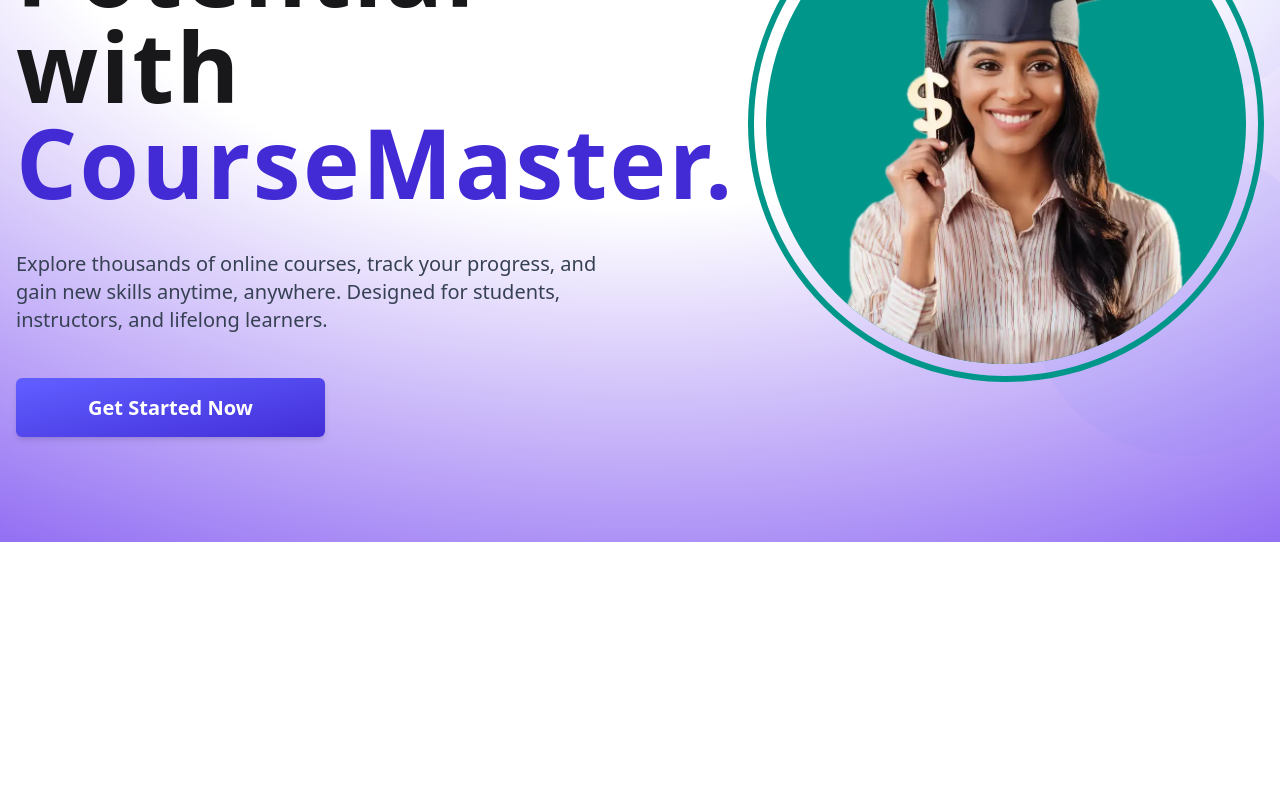
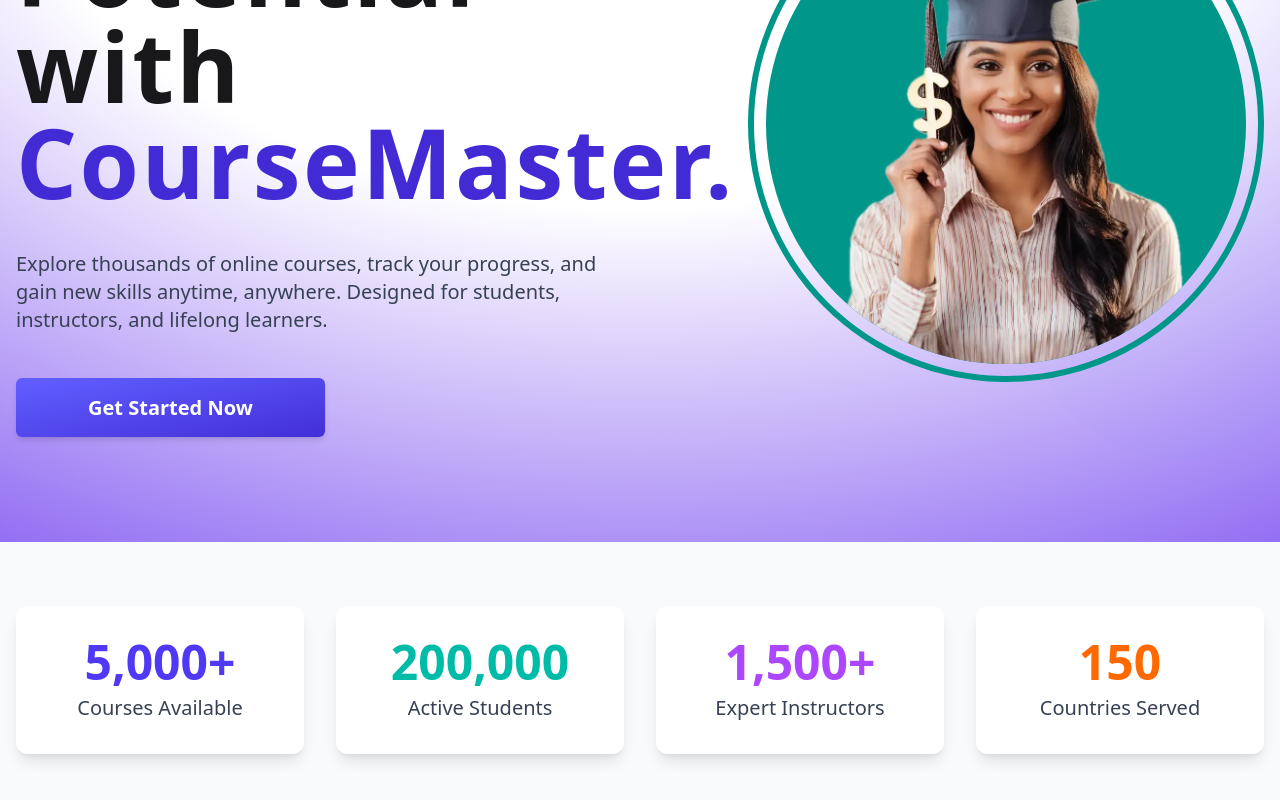
Before and after one commit to ashikurahman1/course-master, a React (Vite) app: page / in a window 1280 px wide. Shown: the part 366-1166 px from the top of the page. Before the commit the page ends 908 px from the top, so only its background shows below. Built offline with nearby package versions, Linux system fonts and the light colour scheme.

Commit message:
add: stats section

```diff
--- a/package.json
+++ b/package.json
@@ -12,9 +12,12 @@
   "dependencies": {
     "@tailwindcss/vite": "^4.1.17",
     "daisyui": "^5.5.5",
+    "framer-motion": "^12.23.25",
     "react": "^19.2.0",
     "react-burger-menu": "^3.1.0",
+    "react-countup": "^6.5.3",
     "react-dom": "^19.2.0",
+    "react-fast-marquee": "^1.6.5",
     "react-router": "^7.9.6",
     "tailwindcss": "^4.1.17"
   },
--- /dev/null
+++ b/src/components/Home/Stats.jsx
@@ -0,0 +1,53 @@
+import React from 'react';
+import CountUp from 'react-countup';
+import { motion } from 'framer-motion';
+
+const statsData = [
+  { label: 'Courses Available', value: 5000, color: 'text-indigo-600' },
+  { label: 'Active Students', value: 200000, color: 'text-teal-500' },
+  { label: 'Expert Instructors', value: 1500, color: 'text-purple-500' },
+  { label: 'Countries Served', value: 150, color: 'text-orange-500' },
+];
+
+const Stats = () => {
+  return (
+    <section className="bg-gray-50 py-16 px-4">
+      <div className="container mx-auto">
+        <div className="grid grid-cols-1 sm:grid-cols-2 lg:grid-cols-4 gap-8">
+          {statsData.map((stat, index) => (
+            <motion.div
+              key={stat.label}
+              className="bg-white p-8 rounded-xl shadow-lg hover:shadow-2xl transition-shadow duration-500 flex flex-col items-center justify-center"
+              initial={{ opacity: 0, y: 30 }}
+              whileInView={{ opacity: 1, y: 0 }}
+              viewport={{ once: true }}
+              transition={{ delay: index * 0.2, duration: 0.6 }}
+            >
+              <h3
+                className={`text-4xl md:text-5xl font-bold mb-2 ${stat.color}`}
+              >
+                <CountUp
+                  start={0}
+                  end={stat.value}
+                  duration={2}
+                  separator=","
+                  suffix={
+                    stat.label === 'Courses Available' ||
+                    stat.label === 'Expert Instructors'
+                      ? '+'
+                      : ''
+                  }
+                />
+              </h3>
+              <p className="text-gray-700 text-lg md:text-xl font-medium text-center">
+                {stat.label}
+              </p>
+            </motion.div>
+          ))}
+        </div>
+      </div>
+    </section>
+  );
+};
+
+export default Stats;
--- a/src/pages/Home/Home.jsx
+++ b/src/pages/Home/Home.jsx
@@ -1,10 +1,12 @@
 import React from 'react';
 import Hero from '../../components/Home/Hero';
+import Stats from '../../components/Home/Stats';
 
 const Home = () => {
   return (
     <>
       <Hero />
+      <Stats />
     </>
   );
 };
```
Also changed, not shown: 1 other file (tests, documents, lock files or other folders).
